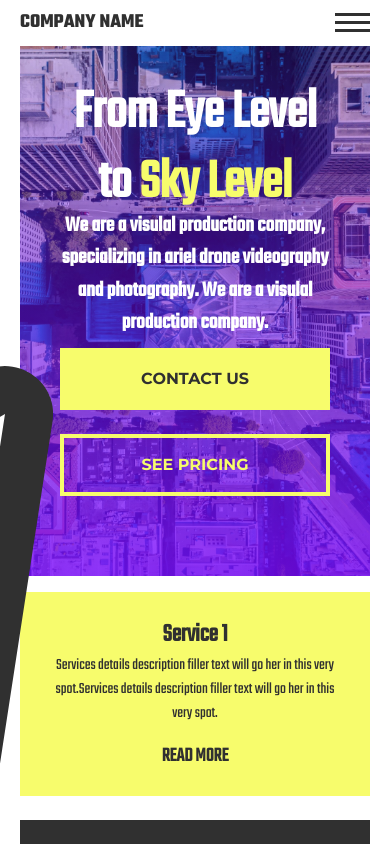
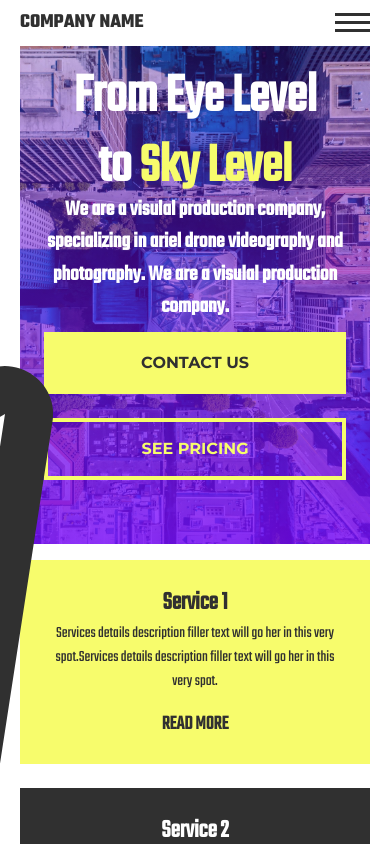
Before and after one commit to ChristianWare/templateOne, a Next.js app: page / in a window 390 px wide. Shown: the top 844 px of the page. Built offline with nearby package versions, Linux system fonts and the light colour scheme.

Commit message:
hero btn container gap 3rem

```diff
--- a/src/comps/Hero.module.css
+++ b/src/comps/Hero.module.css
@@ -52,7 +52,7 @@
     display: flex;
     align-items: center;
     justify-content: center;
-    gap: 5rem;
+    gap: 3rem;
     margin-top: 1rem;
     z-index: 3;
     margin-bottom: 5rem;
@@ -70,6 +70,17 @@
         flex-direction: column;
         align-items: center;
         width: 100%;
-        gap: 3rem;
     }
 }
+
+@media screen and (max-width: 480px) {
+    .content {
+        padding: 3rem;
+    }
+}
+
+@media screen and (max-width: 320px) {
+    .content {
+        padding: 2rem;
+    }
+}
```
